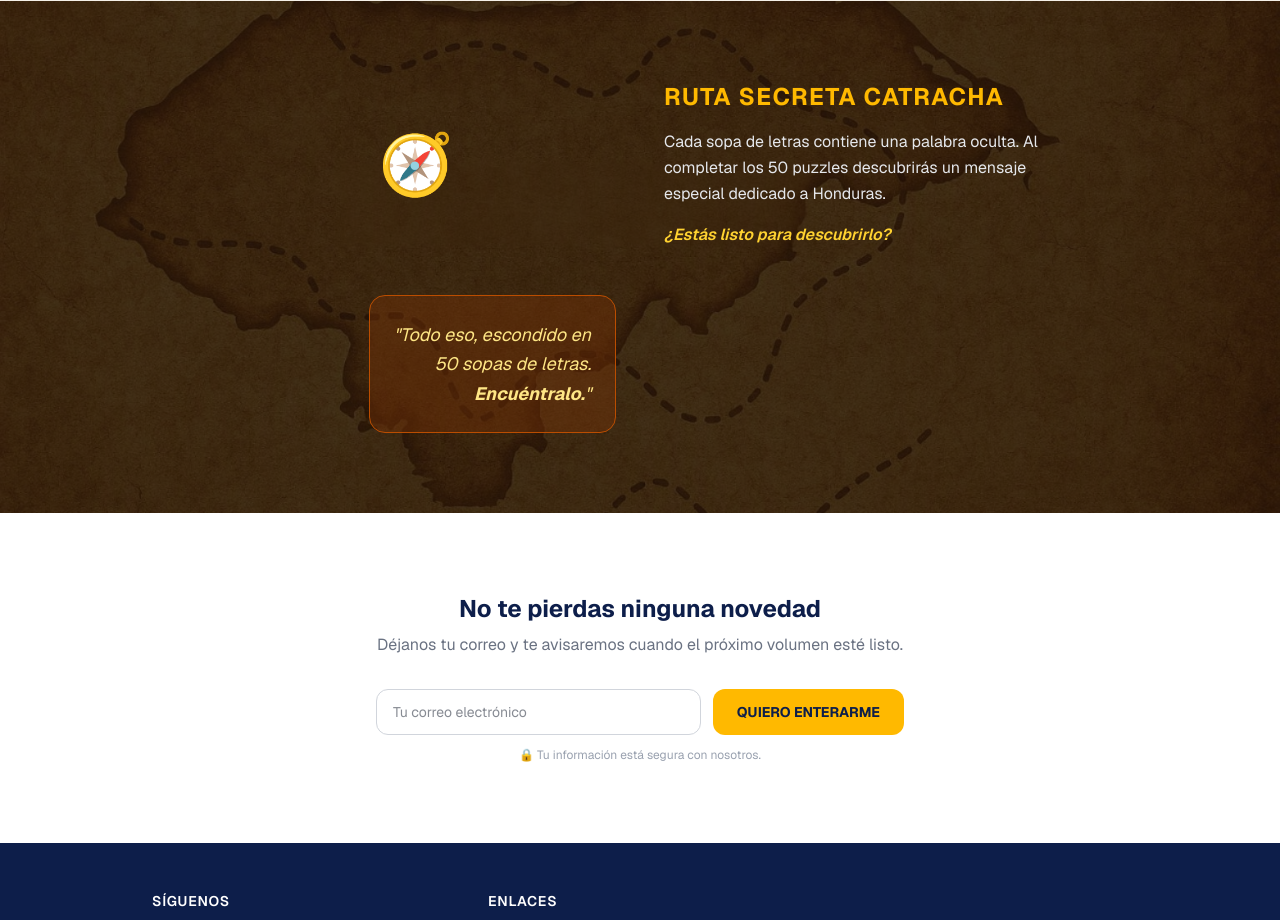
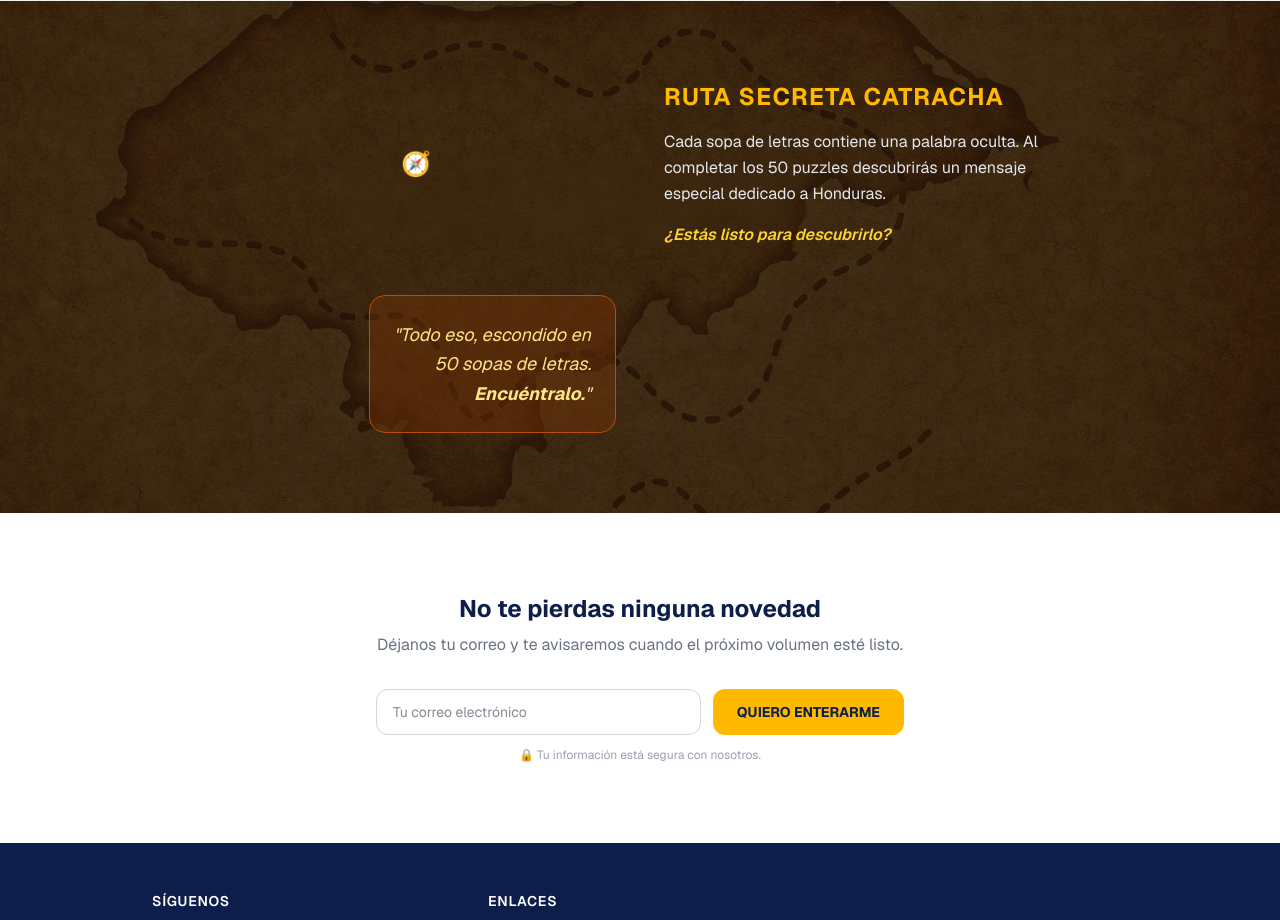
Before and after one commit to jpereza219/sopa-catracha, a Next.js app in the folder sopa-catracha/: page / in a window 1280 px wide. Shown: the part 2558-3478 px from the top of the page. Built offline with nearby package versions, Linux system fonts and the light colour scheme.

Commit message:
Update page.tsx

```diff
--- a/sopa-catracha/src/app/page.tsx
+++ b/sopa-catracha/src/app/page.tsx
@@ -299,7 +299,7 @@
       >
         <div className="absolute inset-0 bg-[#1a0e05]/80" />
         <div className="relative z-10 max-w-4xl mx-auto px-6 grid md:grid-cols-2 gap-12 items-center">
-          <div className="text-center text-6xl">🧭</div>
+          <div className="text-center text-2xl">🧭</div>
           <div>
             <h2 className="text-amber-400 font-bold text-2xl uppercase tracking-wider mb-4">
               Ruta Secreta Catracha
```
